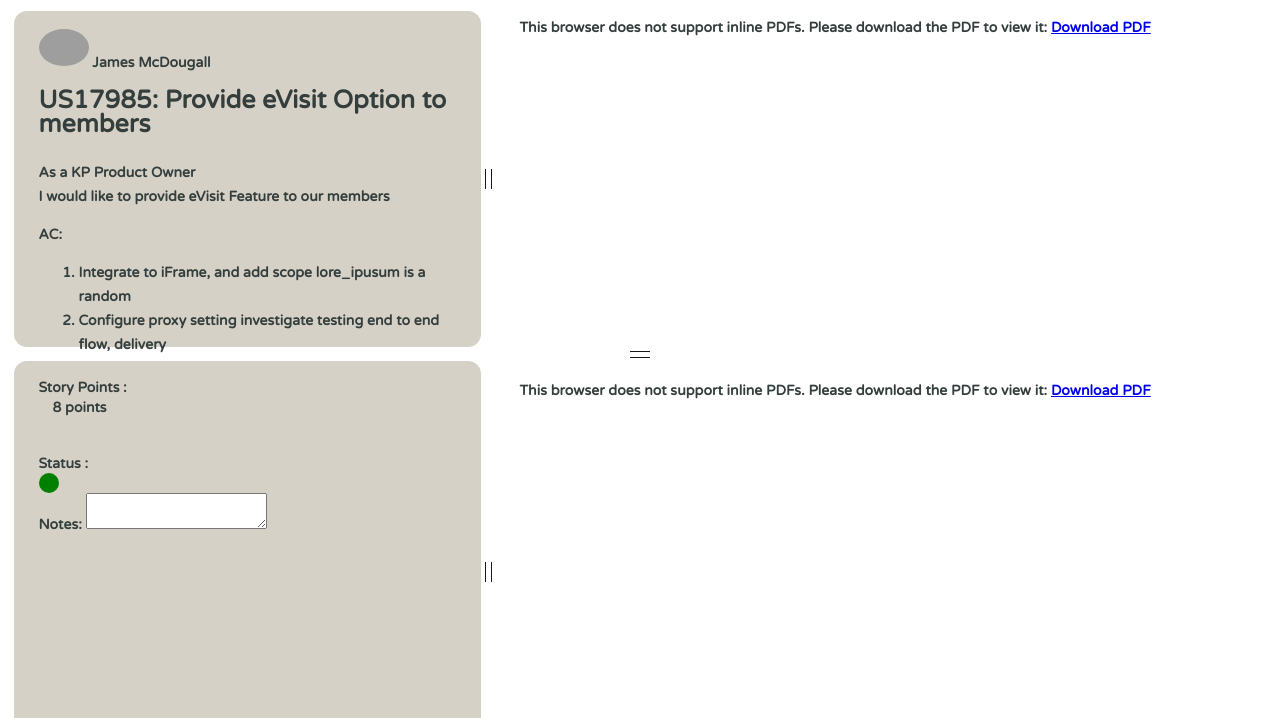
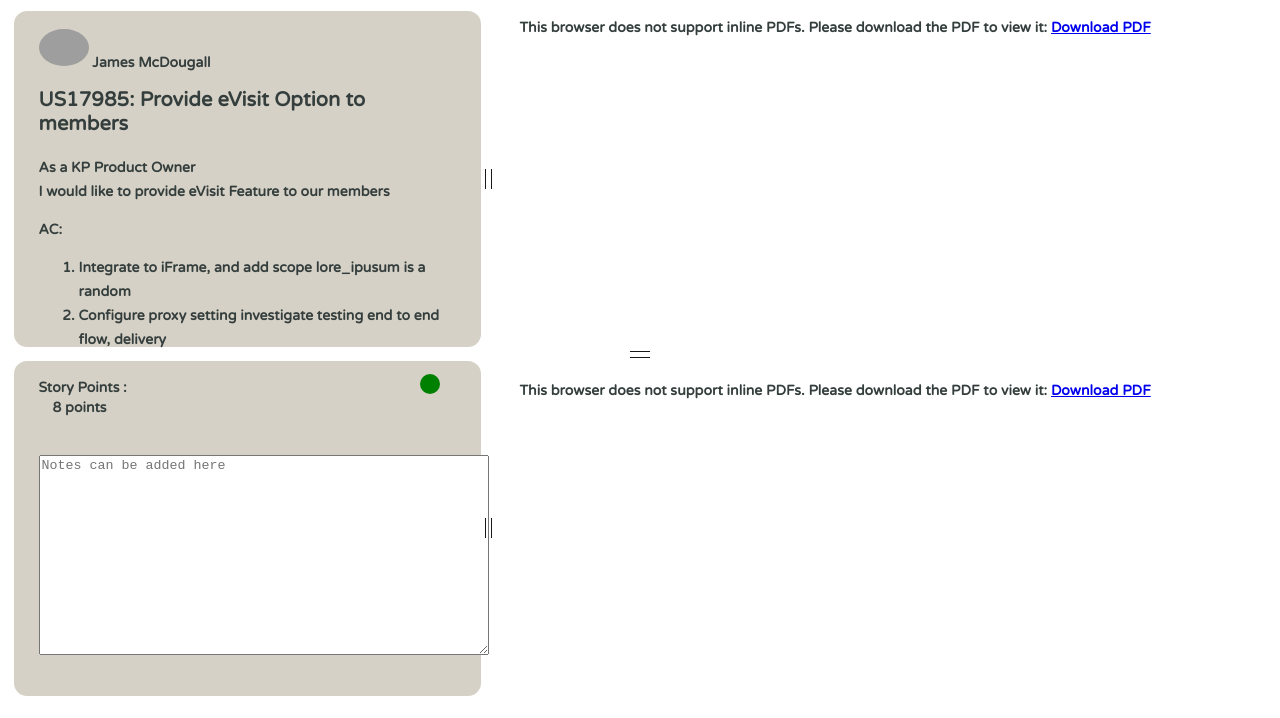
Before and after one commit to reddy27/unify, a website: page public/index.html in a window 1280 px wide. Shown: the part 82-800 px from the top of the page. Drawn offline with nearby package versions, Linux system fonts and the light colour scheme; grey boxes are pictures that could not be loaded; some icons are missing.

Commit message:
css changes

```diff
--- a/public/ang.css
+++ b/public/ang.css
@@ -130,6 +130,7 @@ section.resizable {
 #three {
   background: #d6d1c6;
   //color: #107354;
+  height: 80%;
 }
 
 #four {
--- a/public/index.html
+++ b/public/index.html
@@ -89,6 +89,10 @@
         li a:hover {
             background-color: #111;
         }
+        textarea{
+            width: 450px;
+            height: 200px;
+        }
     </style>
     <link href='https://fonts.googleapis.com/css?family=Varela+Round' rel='stylesheet' type='text/css'>
     <link href='https://rawgit.com/Reklino/gromlicons/master/style.css' rel='stylesheet' type='text/css'>
@@ -155,7 +159,7 @@
                     </div>
                     <br>
                 <p style="
-    font-size: 25px;
+    font-size: 20px;
 ">US17985: Provide eVisit Option to members</p>
                     <p>As a
                         <bold>KP Product Owner</bold>
@@ -164,7 +168,7 @@
                     <ol>
                         <li data-editable>Integrate to iFrame, and add scope lore_ipusum is a random</li>
                         <li data-editable>Configure proxy setting investigate testing end to end flow,  delivery</li>
-                        <li data-editable>Investigate camera/photo attachment functionality for web views</li>
+                        <!-- <li data-editable>Investigate camera/photo attachment functionality for web views</li> -->
                     </ol>
 
                     </p>
@@ -184,7 +188,7 @@
                     </ul>
                     <br>
                     <br>
-                    <label> Status : </label>
+                    <!-- <label> Status : </label> -->
                 <!--     <div >
                        <select id="selectStatus">
                           <option value="volvo">Green</option>
@@ -193,10 +197,12 @@
                         </select>
 
                     </div> -->
-                    <div class="green" ></div>
+                    <div style="position: absolute;
+    top: 4%;
+    left: 87%;" class="green" ></div>
                     <div>
-                        <label>Notes: </label>
-                        <textarea ></textarea>
+                        <!-- <label>Notes: </label> -->
+                        <textarea placeholder="Notes can be added here"></textarea>
                     </div>
 
                 </section>
```
